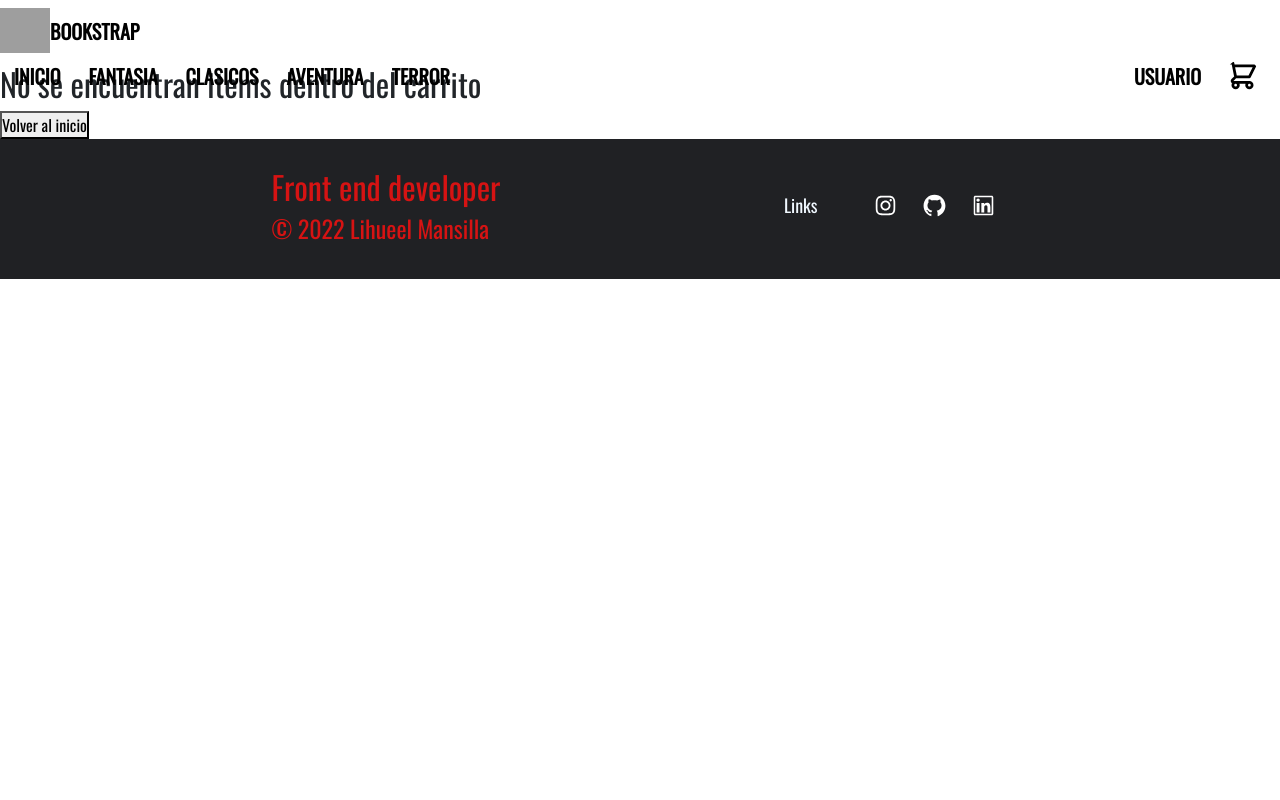
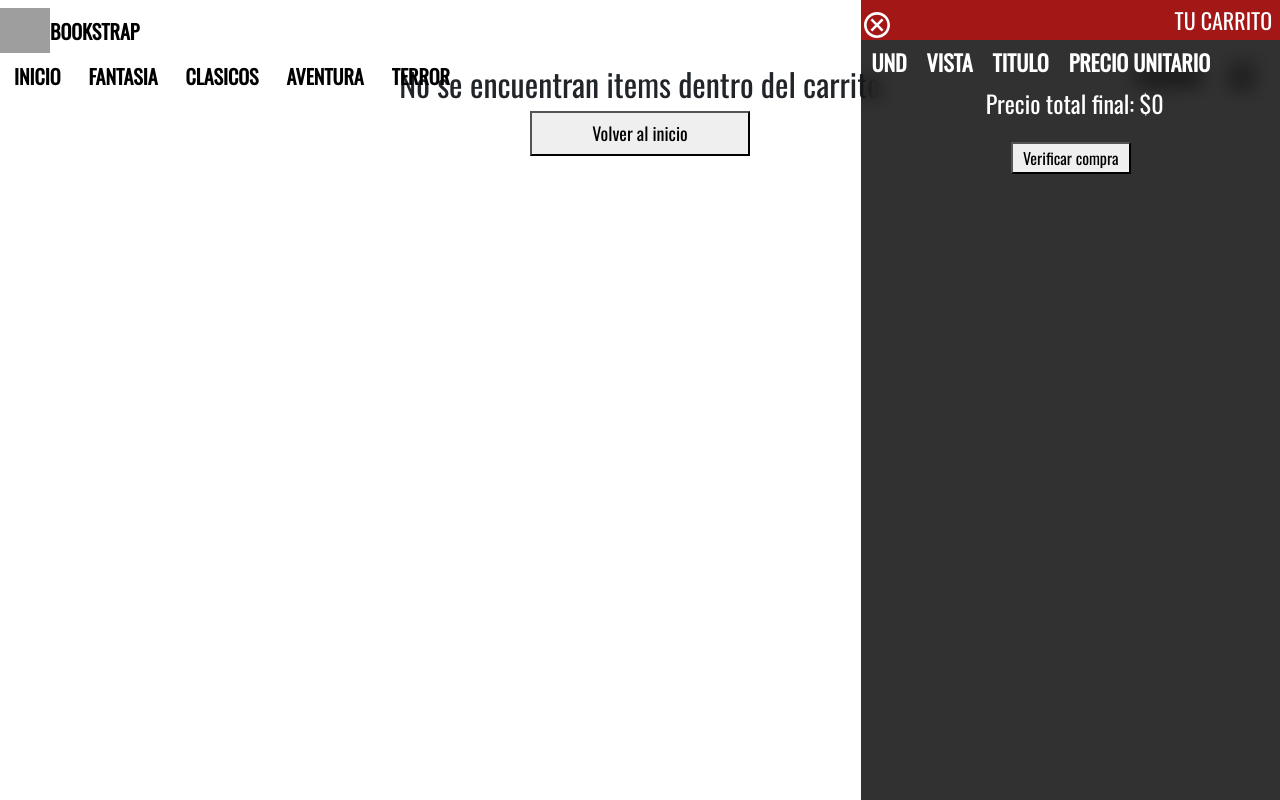
Before and after one commit to LihueelM/BookStore-react, a React (Create React App) app: page /cart in a window 1280 px wide. Both pictures are taken after a click on the icon 1242 px from the left and 75 px from the top of the page. Shown: the top 800 px of the page. Built offline with nearby package versions, Linux system fonts and the light colour scheme; grey boxes are pictures that could not be loaded; the HTML template or start-up script is replaced by a standard one.

Commit message:
modificaciones carrito desplegable

```diff
--- a/src/components/cartWidget/CartWidget.css
+++ b/src/components/cartWidget/CartWidget.css
@@ -17,10 +17,10 @@
     background-color: #bf1111ce;
     color: #fff;
 }
-
+/* Inside del carrito */
 .cartOn{
     z-index: 1;
-    width: 600px;
+    max-width: 750px;
     height: 100vh;
     background-color: #000000ce;
     position: fixed;
@@ -28,45 +28,66 @@
     top: 0;
     backdrop-filter: blur(10px);
 }
+/* Titulo cart */
+.header-cart{
+    display: flex;
+    justify-content: space-between;
+    height: 40px;
+    background-color:#bf1111ce;
+    align-items: center;
+    width: 100%;
+}
+.close-btn{
+    color: #fff;
+    font-size: 32px;
+    cursor: pointer;
+}
+.cart-title {
+    font-size: 22px;
+    color: #fff;
+    padding-right: 8px;
+}
+/* Contenedor de productos */
 .container-aside-cart{
     overflow-y: scroll;
-    height: 90%;
+    max-height: 85%;
+    min-width: 100%;
 }
-.item-cart-aside{
-    display: grid;
-    grid-auto-rows: 100px;
-    grid-template-columns: repeat(6 ,1fr);
-    height: 100px;
-    align-items: center;
-    justify-content: center;
+.grilla {
+    height: 36px;
+}
+.grilla th{
+    padding: 6px 10px 6px 10px;
     color: #fff;
-    margin: 10px 0 10px 0;
-    background-color: #000;
+    font-size: 22px;
+    text-align: center;
 }
 .item-cart-aside img{
-    height: 85px;
-    width: 85px;
-    justify-self: center;
-    border-radius: 8px;
+    width: 65px;
 }
-.item-cart-aside button{
-    width: 30px;
-    height: 30px;
-    border-radius: 6px;
-    border: none;
-    justify-self: center;
+.item-cart-aside td{
+    color: #fff;
+    font-size: 18px;
+    text-align: center;
+    padding: 0 8px 0 0;
 }
-.item-cart-aside span{
+.precio-final-cart{
+    font-size: 24px;
+    color: #fff;
+    margin-left: 8px;
+}
+.finalizar-cart{
+    width: 120px;
+    height: 32px;
+    margin: 5px;
+}
+.container-verificacion{
     display: flex;
+    flex-direction: column;
     justify-content: center;
-    height: 100px;
-    overflow: hidden;
+    align-items: center;
 }
-.item-cart-aside button:hover{
-    background-color: aqua;
-}
-
-
+/* icono widget */
 .cartOff{
     display: none;
 }
--- a/src/components/cartWidget/CartWidget.jsx
+++ b/src/components/cartWidget/CartWidget.jsx
@@ -1,64 +1,72 @@
-import { useContext } from "react";
+import { useContext , useState} from "react";
 import { HiOutlineShoppingCart } from "react-icons/hi";
+import { IoMdCloseCircleOutline  } from "react-icons/io";
 import { Shop } from "../../context/ShopProvider";
 import { useNavigate } from "react-router-dom";import './CartWidget.css'
 
 const CartWidget = () => {
 
-    const {cart} = useContext(Shop)
-/*     const [state ,setState] = useState(false)
- */ const navigate = useNavigate()
+    const {cart ,total} = useContext(Shop)
+    const [state ,setState] = useState(false)
+    const navigate = useNavigate()
     const itemCart = cart.map((productos) => productos.quantity)
     const totalCart =  itemCart.reduce((acc , i)=> acc + i  , 0)
+    const totalProductos = total()
     const redireccion = () => {
         navigate('/cart')
     }
 
 
-    /* const viewManager = () => {
+    const viewManager = () => { state ? setState(false) : setState(true) }
 
-        if(state === false) {
-            return(
-                setState(true)
-            )
-        }else{
-            setState(false)
-        }
-        console.log(state)
-    } */
     return (
         <>
             <div className="container-icon-carrito">
-                <HiOutlineShoppingCart className="CartIcon" onClick={redireccion}/>
+                <HiOutlineShoppingCart className="CartIcon" onClick={viewManager}/>
                 <span>{cart.length ? totalCart : ''}
 
                 </span>
             </div>
 
-            {/* <div className={state ? 'cartOn' : 'cartOff'}>
-                <div>
-                    <span onClick={viewManager}> X </span>
-                    <span>Cart Items</span>
+            <div className={state ? 'cartOn' : 'cartOff'}>
+                <div className="container-aside-cart">
+                    <div className="header-cart">
+                        <span onClick={viewManager} className={"close-btn"}> <IoMdCloseCircleOutline /> </span>
+                        <span className="cart-title">TU CARRITO</span>
+                    </div>
+                    <table>
+                        <thead>
+                            <tr className="grilla">
+                                <th>UND</th>
+                                <th>VISTA</th>
+                                <th>TITULO</th>
+                                <th>PRECIO UNITARIO</th>
+                                <th></th>
+                                <th></th>
+                                <th></th>
+                            </tr>
+                        </thead>
+                        {cart.map((item) => {
+                            return(
+                                <tbody key={item.id}>
+                                    <tr className="item-cart-aside">
+                                        <td>{item.quantity}</td>
+                                        <td><img src={item.image} alt={item.id} /> </td>
+                                        <td>{item.title}</td>
+                                        <td>${item.price}</td>
+                                    </tr>
+                                </tbody>
+                            )
+                        })}
+                    </table>
                 </div>
-                <div className="container-aside-cart">
-                    {cart.map((item) => {
-                        return(
-                            <div key={item.id}>
-                                <div className="item-cart-aside">
-                                    <img src={item.image} alt="" />
-                                    <span>{item.title}</span>
-                                    <span>${item.price}</span>
-                                    <span>{item.quantity}</span>
-                                </div>
-                            </div>
-                        )
-                    })}
+                <div className="container-verificacion">
+                    <p className="precio-final-cart">Precio total final: ${totalProductos} </p>
+                    <button className="finalizar-cart" onClick={redireccion}>Verificar compra</button>
                 </div>
-                <button className="finalizar-cart">Finalizar compra</button>
-            </div> */}
+
+            </div>
         </>
-
-
     )
 
 }
--- a/src/components/footer/Footer.jsx
+++ b/src/components/footer/Footer.jsx
@@ -9,7 +9,7 @@ const Footer = () => {
                 <h4>© 2022 Lihueel Mansilla</h4>
             </div>
             <div className="links">
-                <h3>Links</h3>
+                <h3>Redes</h3>
                 <ul>
                     <li>
                         <a href="https://www.instagram.com/lihumansilla/"><AiOutlineInstagram /></a>
--- a/src/components/item/Item.css
+++ b/src/components/item/Item.css
@@ -10,7 +10,7 @@
     width: 240px;
     height: 420px;
     flex-wrap: wrap;
-    margin: 32px;
+    margin: 28px;
     border-radius: 10px;
     backdrop-filter: blur(20px);
     justify-content: space-evenly;
--- a/src/components/navBar/NavBar.css
+++ b/src/components/navBar/NavBar.css
@@ -82,6 +82,8 @@
     display: block;
     width: 100%;
     z-index: 1;
+    position: static;
+    top: 0;
   }
   .links-navbar-open .categories{
     display: flex;
@@ -89,12 +91,20 @@
     align-items: flex-start;
     backdrop-filter: blur(12px);
     background-color: #000000ce;
+    width: 100%;
   }
   .option{
     color: #fff;
     padding: 4px;
+    min-width: 98%;
   }
   .navbar{
     flex-direction: column;
+    width: 100%;
+    align-content: center;
+    align-items: center;
+  }
+  .logo a{
+    max-width: 60px;
   }
 }
--- a/src/containers/cartContainer/Cart.css
+++ b/src/containers/cartContainer/Cart.css
@@ -5,8 +5,7 @@
     align-items: center;
     text-align: center;
     font-family: 'Oswald', sans-serif;
-    height: 100vh;
-
+    min-height: 100vh;
 }
 .tr-item-row{
     background-color: #000;
@@ -19,16 +18,18 @@
 .tr-item td img{
     max-width: 60px;
 }
-table{
+.container-cart-final table{
     width: 80%;
 }
-.con
 /* Empty */
-
 .empty{
     display: flex;
     flex-direction: column;
-    justify-content: center;
     align-items: center;
-    text-align: center;
+    min-height: 100vh;
 }
+.empty button{
+    height: 45px;
+    width: 220px;
+    font-size: 18px;
+}
--- a/src/containers/itemListContainer/ItemListContainer.css
+++ b/src/containers/itemListContainer/ItemListContainer.css
@@ -2,7 +2,7 @@
     margin-top: 3rem;
     display: flex;
     flex-wrap: wrap;
-    height: 100vh;
+    min-height: 100vh;
 }
 .banner-container{
     display: flex;
@@ -11,3 +11,8 @@
     justify-content: center;
     width: 100%;
 }
+@media(max-width:768px){
+    .main-container{
+        justify-content: center;
+    }
+}
--- a/src/containers/welcomeContainer/WelcomeContainer.css
+++ b/src/containers/welcomeContainer/WelcomeContainer.css
@@ -1,5 +1,5 @@
 .welcome-container{
-    height: 100vh;
+    min-height: 100vh;
     margin-top: -65px;
     padding: 0 65px 0 65px;
     font-family: 'Oswald', sans-serif;
```
